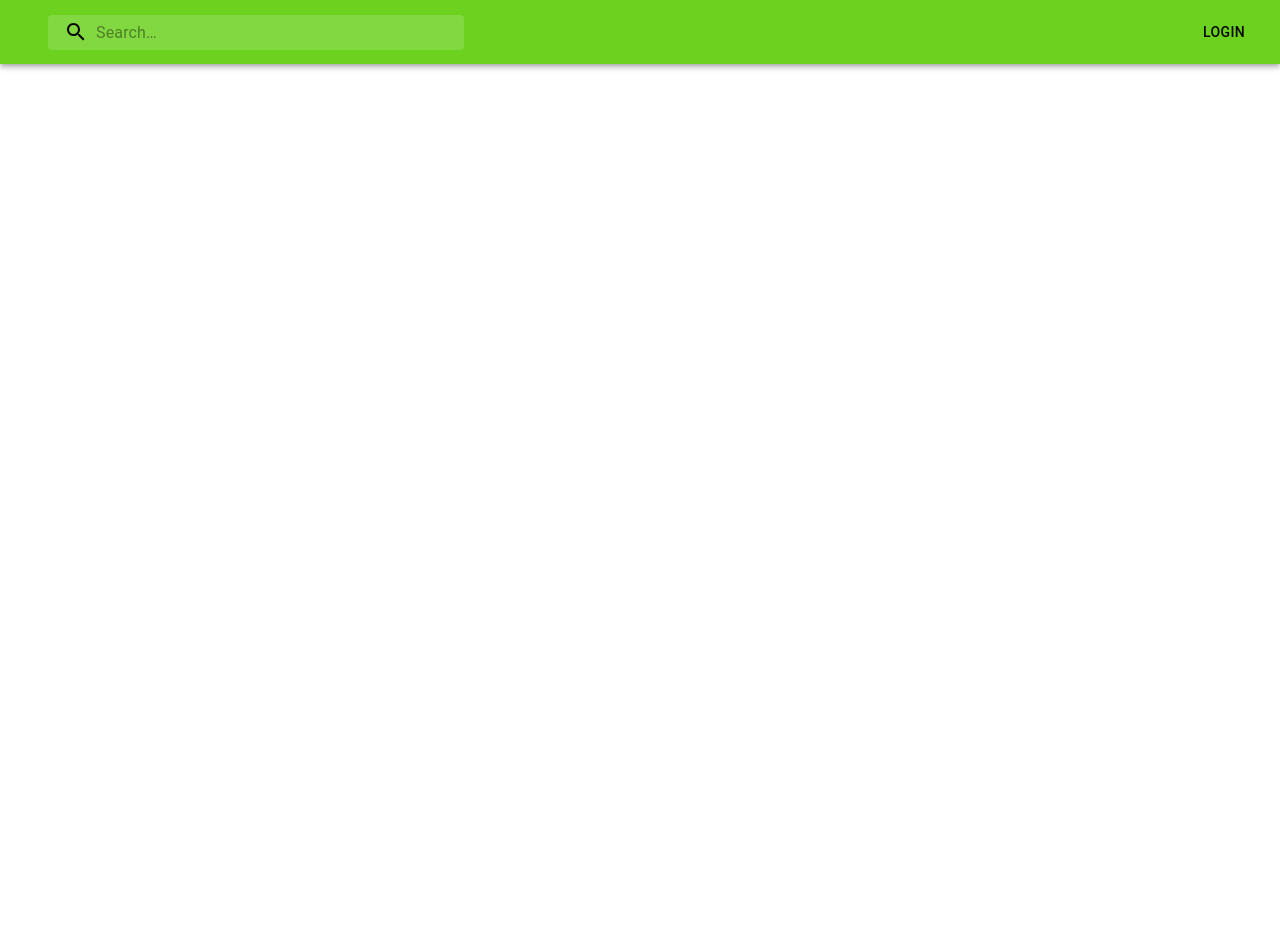
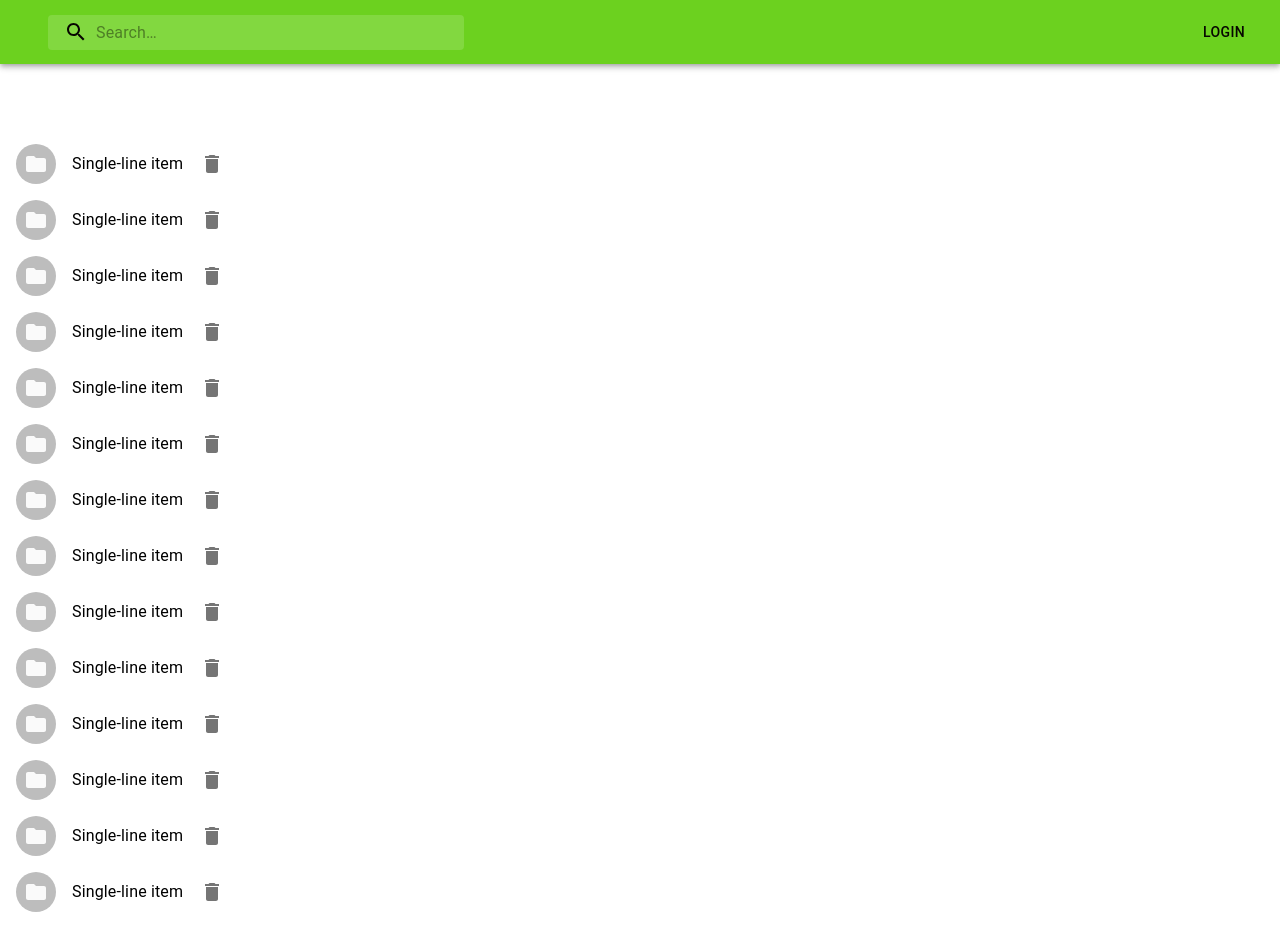
Before and after one commit to eminemwork/watermelon, a React (Create React App) app: page / in a window 1280 px wide. Before the commit the page ends 800 px from the top, so only its background shows below. Built offline with nearby package versions, Linux system fonts and the light colour scheme.

Commit message:
Feat: add SideBar
재생목록을 표시할 사이드바 추가

```diff
--- /dev/null
+++ b/src/components/SideBar/index.tsx
@@ -0,0 +1,6 @@
+import React from "react";
+import List from "./playList";
+
+export default function SideBar() {
+  return <List />;
+}
--- /dev/null
+++ b/src/components/SideBar/playList.tsx
@@ -0,0 +1,100 @@
+import React from "react";
+import { makeStyles, Theme, createStyles } from "@material-ui/core/styles";
+import List from "@material-ui/core/List";
+import ListItem from "@material-ui/core/ListItem";
+import ListItemAvatar from "@material-ui/core/ListItemAvatar";
+import ListItemSecondaryAction from "@material-ui/core/ListItemSecondaryAction";
+import ListItemText from "@material-ui/core/ListItemText";
+import Avatar from "@material-ui/core/Avatar";
+import IconButton from "@material-ui/core/IconButton";
+import FolderIcon from "@material-ui/icons/Folder";
+import DeleteIcon from "@material-ui/icons/Delete";
+
+import COLOR from "global/color";
+
+const useStyles = makeStyles((theme: Theme) =>
+  createStyles({
+    playList: {
+      backgroundColor: theme.palette.background.paper,
+      width: "240px",
+      height: "100vh",
+      display: "block",
+      position: "absolute",
+      zIndex: 1,
+      overflow: "scroll",
+      marginTop: theme.spacing(8),
+    },
+    title: {
+      width: "240px",
+      backgroundColor: "rgba(255,255,255, 0.23)",
+      borderBottom: `1px solid ${COLOR.Gallery}`,
+      marginBottom: theme.spacing(2),
+    },
+    scrollList: {},
+    menuButton: {
+      marginRight: theme.spacing(2),
+    },
+  })
+);
+
+function generate(element: React.ReactElement) {
+  return [
+    0,
+    1,
+    2,
+    3,
+    4,
+    5,
+    6,
+    7,
+    8,
+    9,
+    10,
+    11,
+    12,
+    13,
+    14,
+    15,
+    16,
+    17,
+    18,
+    19,
+  ].map((value) =>
+    React.cloneElement(element, {
+      key: value,
+    })
+  );
+}
+
+export default function PalyList() {
+  const classes = useStyles();
+  const [dense, setDense] = React.useState(false);
+  const [secondary, setSecondary] = React.useState(false);
+
+  return (
+    <>
+      <div className={classes.playList}>
+        <List>
+          {generate(
+            <ListItem>
+              <ListItemAvatar>
+                <Avatar>
+                  <FolderIcon />
+                </Avatar>
+              </ListItemAvatar>
+              <ListItemText
+                primary="Single-line item"
+                secondary={secondary ? "Secondary text" : null}
+              />
+              <ListItemSecondaryAction>
+                <IconButton edge="end" aria-label="delete">
+                  <DeleteIcon />
+                </IconButton>
+              </ListItemSecondaryAction>
+            </ListItem>
+          )}
+        </List>
+      </div>
+    </>
+  );
+}
--- a/src/index.css
+++ b/src/index.css
@@ -6,6 +6,7 @@ body {
     sans-serif;
   -webkit-font-smoothing: antialiased;
   -moz-osx-font-smoothing: grayscale;
+  height: 100%;
 }
 
 code {
--- a/src/routes/Home.tsx
+++ b/src/routes/Home.tsx
@@ -1,6 +1,12 @@
 import React from "react";
 import NavigationBar from "components/NavigationBar";
+import SideBar from "components/SideBar";
 
 export default function Home() {
-  return <NavigationBar />;
+  return (
+    <>
+      <NavigationBar />
+      <SideBar />
+    </>
+  );
 }
```
